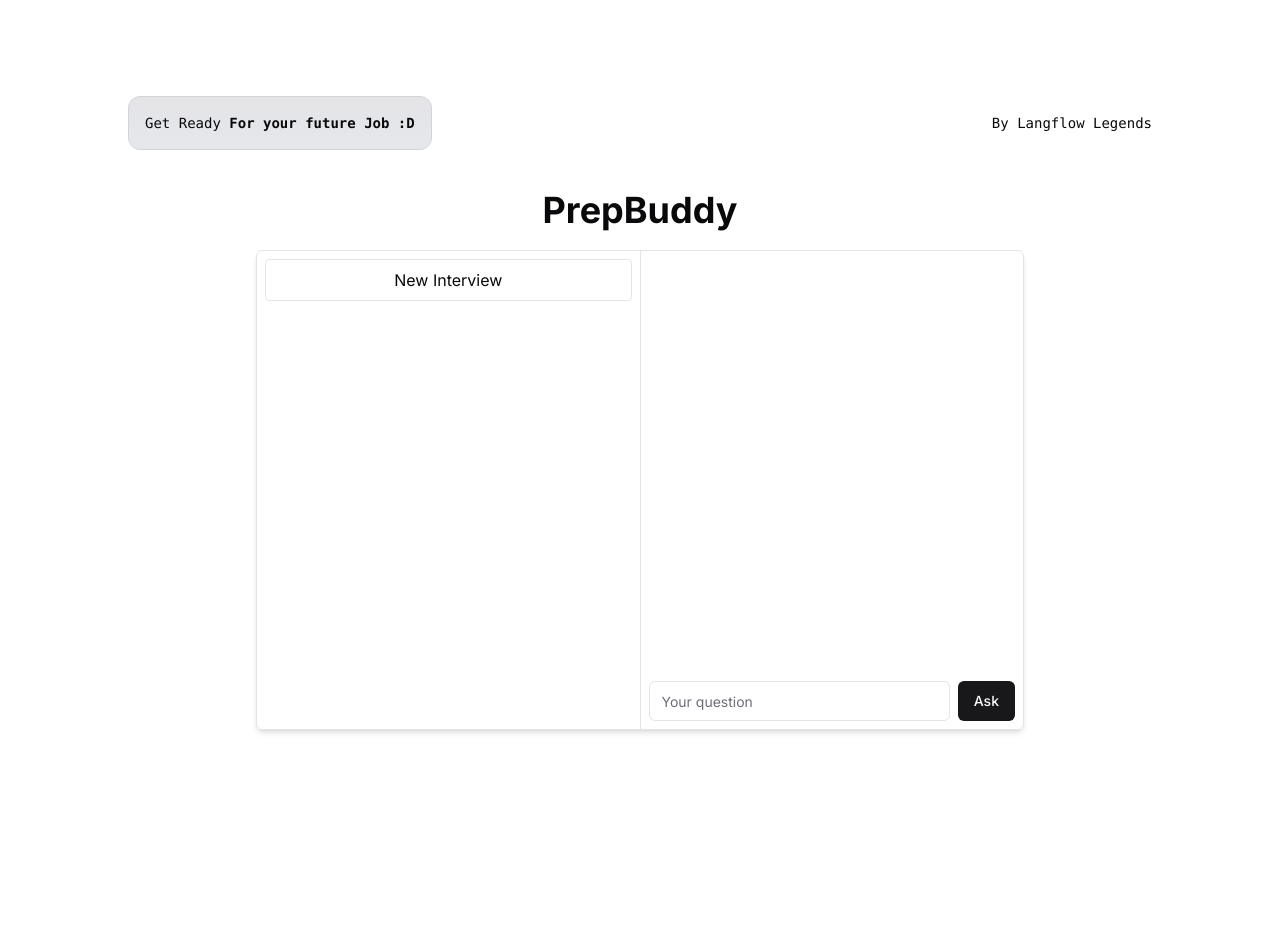
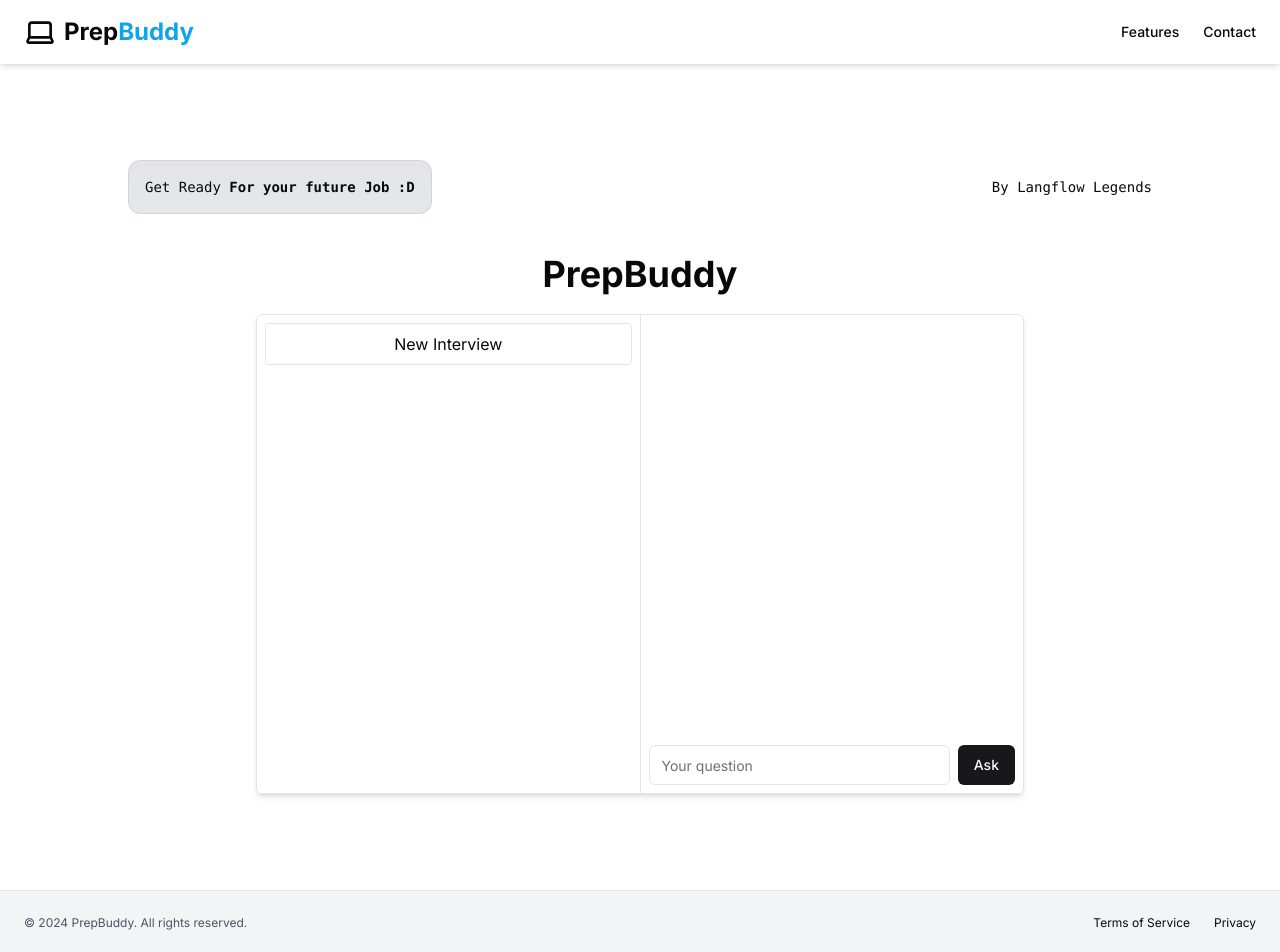
Before and after one commit to insoftai/insoft-prepbuddy, a Next.js app: page /chat in a window 1280 px wide. Shown: the top 952 px of the page. Before the commit the page ends 826 px from the top, so only its background shows below. Built offline with nearby package versions, Linux system fonts and the light colour scheme.

Commit message:
chore: update page structure

```diff
--- a/app/layout.tsx
+++ b/app/layout.tsx
@@ -3,6 +3,8 @@ import { Inter } from "next/font/google";
 import { cn } from "@/lib/utils";
 import "./globals.css";
 import type { Metadata } from "next";
+import { Header } from "@/components/Header";
+import { Footer } from "@/components/Footer";
 
 export const metadata: Metadata = {
   title: "PreBuddy",
@@ -27,7 +29,9 @@ export default function Layout({ children }: { children: ReactNode }) {
       <body
         className={cn("antialiased", fontHeading.variable, fontBody.variable)}
       >
+        <Header />
         {children}
+        <Footer />
       </body>
     </html>
   );
--- /dev/null
+++ b/components/Footer.tsx
@@ -0,0 +1,27 @@
+import Link from "next/link";
+
+export const Footer = () => {
+  return (
+    <footer className="flex flex-col gap-2 sm:flex-row py-6 w-full shrink-0 items-center px-4 md:px-6 border-t bg-gray-100">
+      <p className="text-xs text-gray-600">
+        &copy; 2024 PrepBuddy. All rights reserved.
+      </p>
+      <nav className="sm:ml-auto flex gap-4 sm:gap-6">
+        <Link
+          href="#"
+          className="text-xs hover:underline underline-offset-4"
+          prefetch={false}
+        >
+          Terms of Service
+        </Link>
+        <Link
+          href="#"
+          className="text-xs hover:underline underline-offset-4"
+          prefetch={false}
+        >
+          Privacy
+        </Link>
+      </nav>
+    </footer>
+  );
+};
--- a/components/Header.tsx
+++ b/components/Header.tsx
@@ -11,6 +11,8 @@ export function Header() {
       >
         <LaptopIcon className="h-8 w-8" />
         <span className="sr-only">PrepBuddy</span>
+        <span className="font-bold ml-2 text-2xl">Prep</span>
+        <span className="font-bold text-2xl text-sky-500">Buddy</span>
       </Link>
       <nav className="ml-auto flex gap-4 sm:gap-6">
         <a
--- a/components/Hero.tsx
+++ b/components/Hero.tsx
@@ -6,7 +6,6 @@ import { Header } from "@/components/Header";
 export function Hero() {
   return (
     <div className="flex flex-col min-h-screen">
-      <Header />
       <main className="flex-1">
         <section className="w-full py-12 md:py-24 lg:py-32 xl:py-48 bg-gradient-to-b from-white to-gray-100">
           <div className="container mx-auto px-4 md:px-6">
@@ -23,7 +22,7 @@ export function Hero() {
                 </div>
                 <div className="flex flex-col gap-4 sm:flex-row">
                   <Link
-                    href="#"
+                    href="/chat"
                     className="inline-flex h-12 items-center justify-center rounded-md bg-primary px-8 text-sm font-medium text-white shadow transition-colors hover:bg-primary/90 focus-visible:outline-none focus-visible:ring-2 focus-visible:ring-primary focus-visible:ring-offset-2"
                     prefetch={false}
                   >
@@ -144,27 +143,6 @@ export function Hero() {
           </div>
         </section>
       </main>
-      <footer className="flex flex-col gap-2 sm:flex-row py-6 w-full shrink-0 items-center px-4 md:px-6 border-t bg-gray-100">
-        <p className="text-xs text-gray-600">
-          &copy; 2024 PrepBuddy. All rights reserved.
-        </p>
-        <nav className="sm:ml-auto flex gap-4 sm:gap-6">
-          <Link
-            href="#"
-            className="text-xs hover:underline underline-offset-4"
-            prefetch={false}
-          >
-            Terms of Service
-          </Link>
-          <Link
-            href="#"
-            className="text-xs hover:underline underline-offset-4"
-            prefetch={false}
-          >
-            Privacy
-          </Link>
-        </nav>
-      </footer>
     </div>
   );
 }
```
